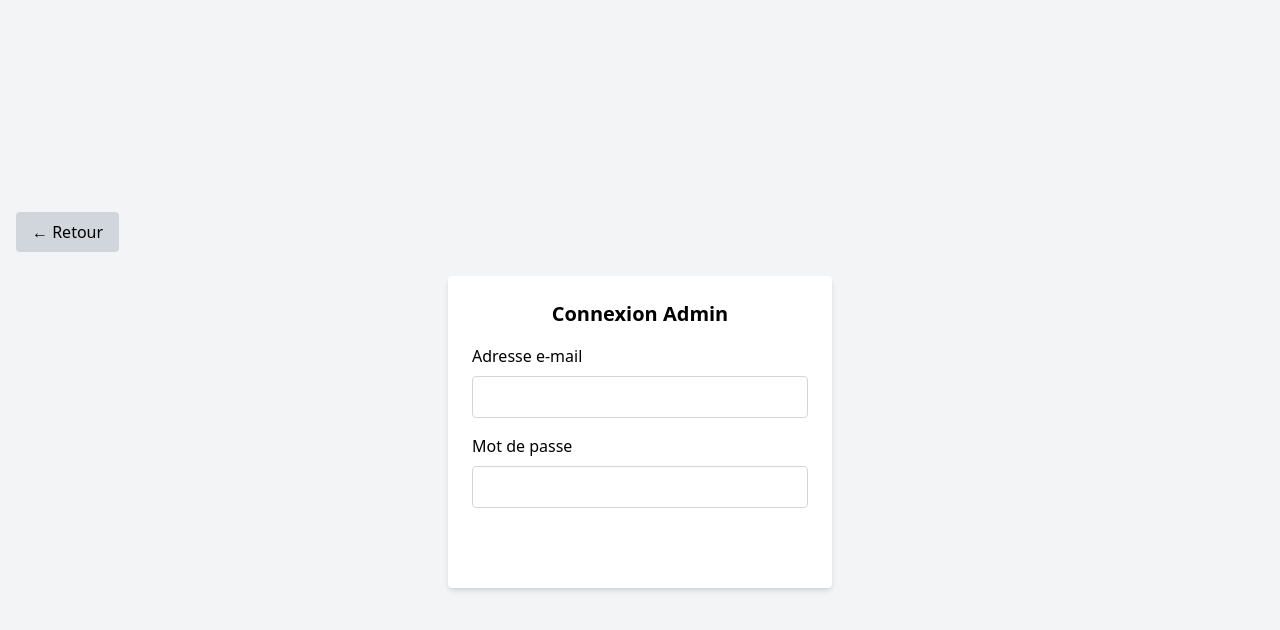
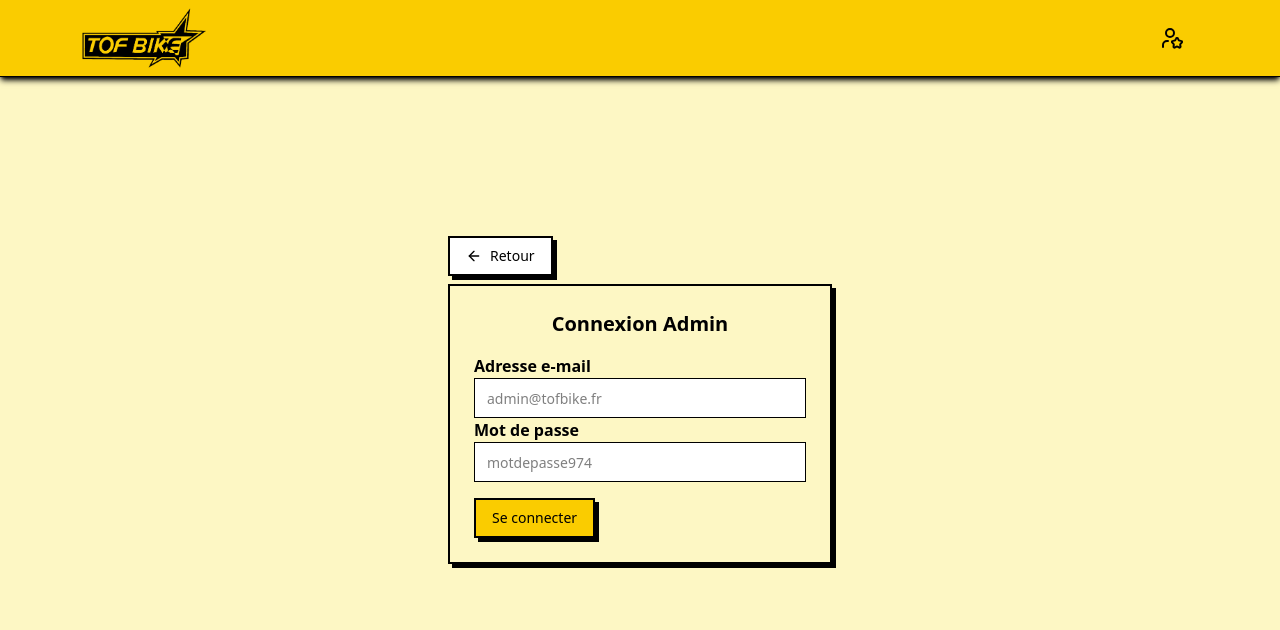
Before and after one commit to raphpay/Tof-Bike, a React (Vite) app: page /login in a window 1280 px wide. Shown: the top 630 px of the page. Built offline with nearby package versions, Linux system fonts and the light colour scheme; no server answers; what @react-pdf/renderer would draw is missing.

Commit message:
Feature: Add UI theme on Login Page #29

```diff
--- a/src/ui/pages/LoginPage/LoginPage.tsx
+++ b/src/ui/pages/LoginPage/LoginPage.tsx
@@ -1,4 +1,8 @@
+import { ArrowLeft } from "lucide-react";
 import { useNavigate } from "react-router-dom";
+import { Button as NeoButton } from "../../../components/ui/button";
+import LabelInput from "../../components/LabelInput";
+import RentalNavBar from "../../components/RentalNavBar";
 import { useLoginPage } from "./useLoginPage";
 
 export default function LoginPage() {
@@ -14,54 +18,50 @@ export default function LoginPage() {
   } = useLoginPage();
 
   return (
-    <div className="flex min-h-screen flex-col items-center justify-center bg-gray-100 p-4">
+    <div className="bg-background flex min-h-screen flex-col items-center justify-center p-4">
+      <RentalNavBar />
+
       {/* Bouton retour */}
-      <button
-        onClick={() => navigate("/")}
-        className="mb-6 self-start rounded bg-gray-300 px-4 py-2 hover:bg-gray-400"
-      >
-        ← Retour
-      </button>
+      <div className="mb-2 w-full max-w-sm">
+        <NeoButton
+          variant="neutral"
+          className="flex items-center gap-2"
+          onClick={() => navigate(-1)}
+        >
+          <ArrowLeft size={18} />
+          Retour
+        </NeoButton>
+      </div>
 
       <form
         onSubmit={handleSubmit}
-        className="w-full max-w-sm rounded bg-white p-6 shadow-md"
+        className="bg-background w-full max-w-sm border-2 p-6 shadow-[4px_4px_0px_0px_rgba(0,0,0,1)]"
       >
         <h2 className="mb-4 text-center text-xl font-bold">Connexion Admin</h2>
 
-        <label className="mb-2 block font-medium" htmlFor="email">
-          Adresse e-mail
-        </label>
-        <input
-          id="email"
-          type="email"
+        <LabelInput
+          label="Adresse e-mail"
           value={email}
+          name="email"
           onChange={(e) => setEmail(e.target.value)}
+          placeholder="admin@tofbike.fr"
           required
-          className="mb-4 w-full rounded border border-gray-300 px-3 py-2 focus:ring-2 focus:ring-blue-400 focus:outline-none"
         />
 
-        <label className="mb-2 block font-medium" htmlFor="password">
-          Mot de passe
-        </label>
-        <input
-          id="password"
-          type="password"
+        <LabelInput
+          label="Mot de passe"
           value={password}
+          name="password"
           onChange={(e) => setPassword(e.target.value)}
+          placeholder="motdepasse974"
           required
-          className="mb-4 w-full rounded border border-gray-300 px-3 py-2 focus:ring-2 focus:ring-blue-400 focus:outline-none"
         />
 
         {error && <p className="mb-4 text-center text-red-600">{error}</p>}
 
-        <button
-          type="submit"
-          disabled={loading}
-          className="bg-primary hover:bg-primary-dark w-full rounded py-2 text-white disabled:opacity-50"
-        >
+        <NeoButton className="mt-4" type="submit" disabled={loading}>
           {loading ? "Connexion..." : "Se connecter"}
-        </button>
+        </NeoButton>
       </form>
     </div>
   );
```
